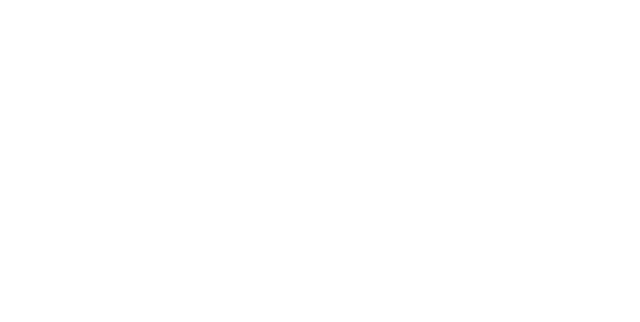
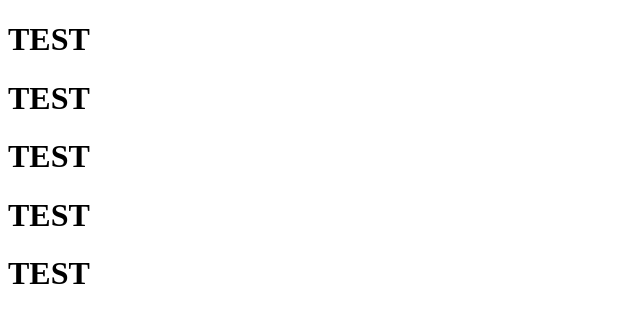
Before and after one commit to FitnessDoge/fitnessdoge.github.io, a plain HTML site: page index.html in a window 1280 px wide. Shown: the whole page, without its empty margins (0-640 px from the left). Drawn offline with Linux system fonts and the light colour scheme.

Commit message:
Update index.html

```diff
--- a/index.html
+++ b/index.html
@@ -9,6 +9,10 @@
   </head>
   <body>
     <div id="app"></div>
-
+    <h1>TEST</h1>
+    <h1>TEST</h1>
+    <h1>TEST</h1>
+    <h1>TEST</h1>
+    <h1>TEST</h1>
   </body>
 </html>
```
